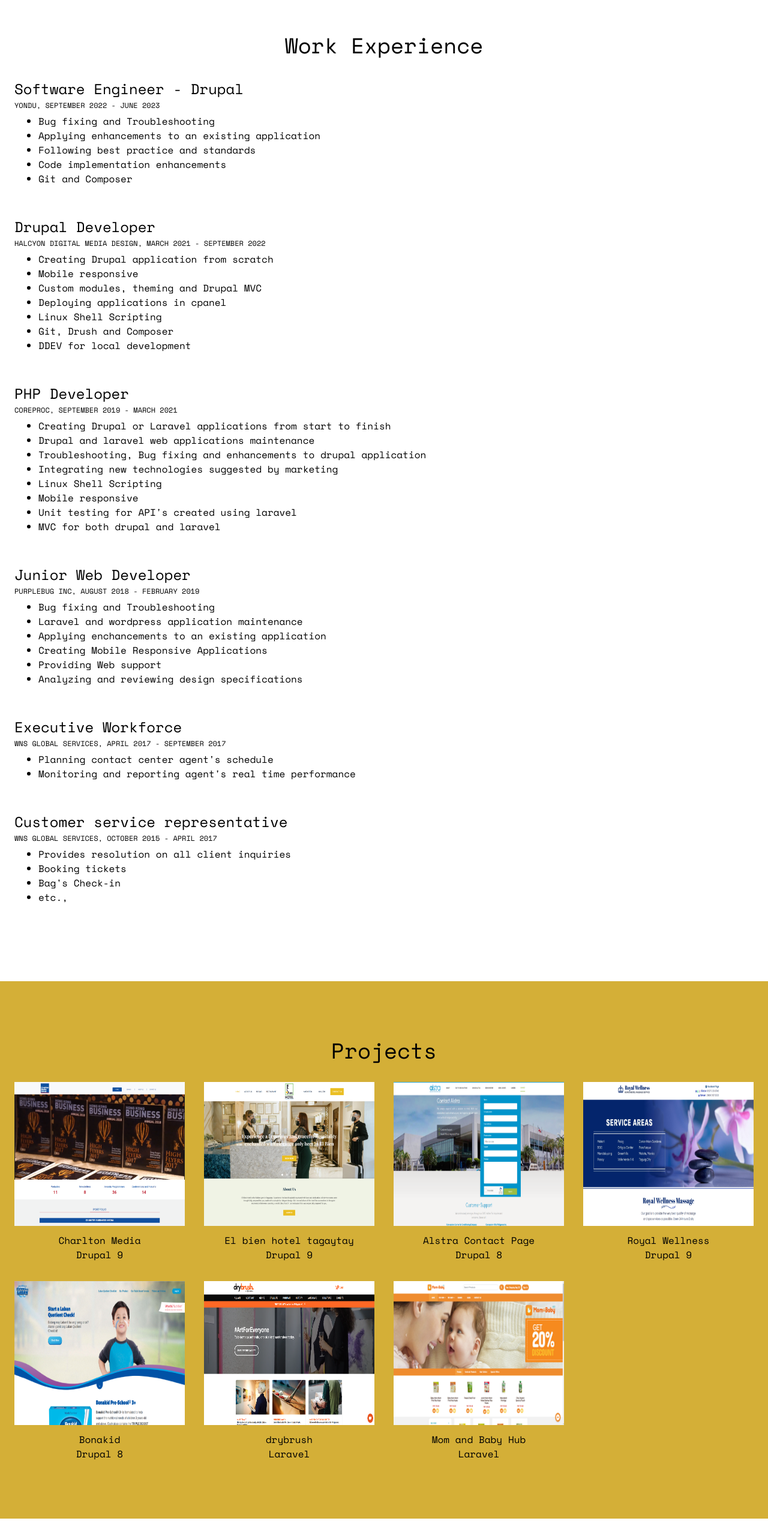
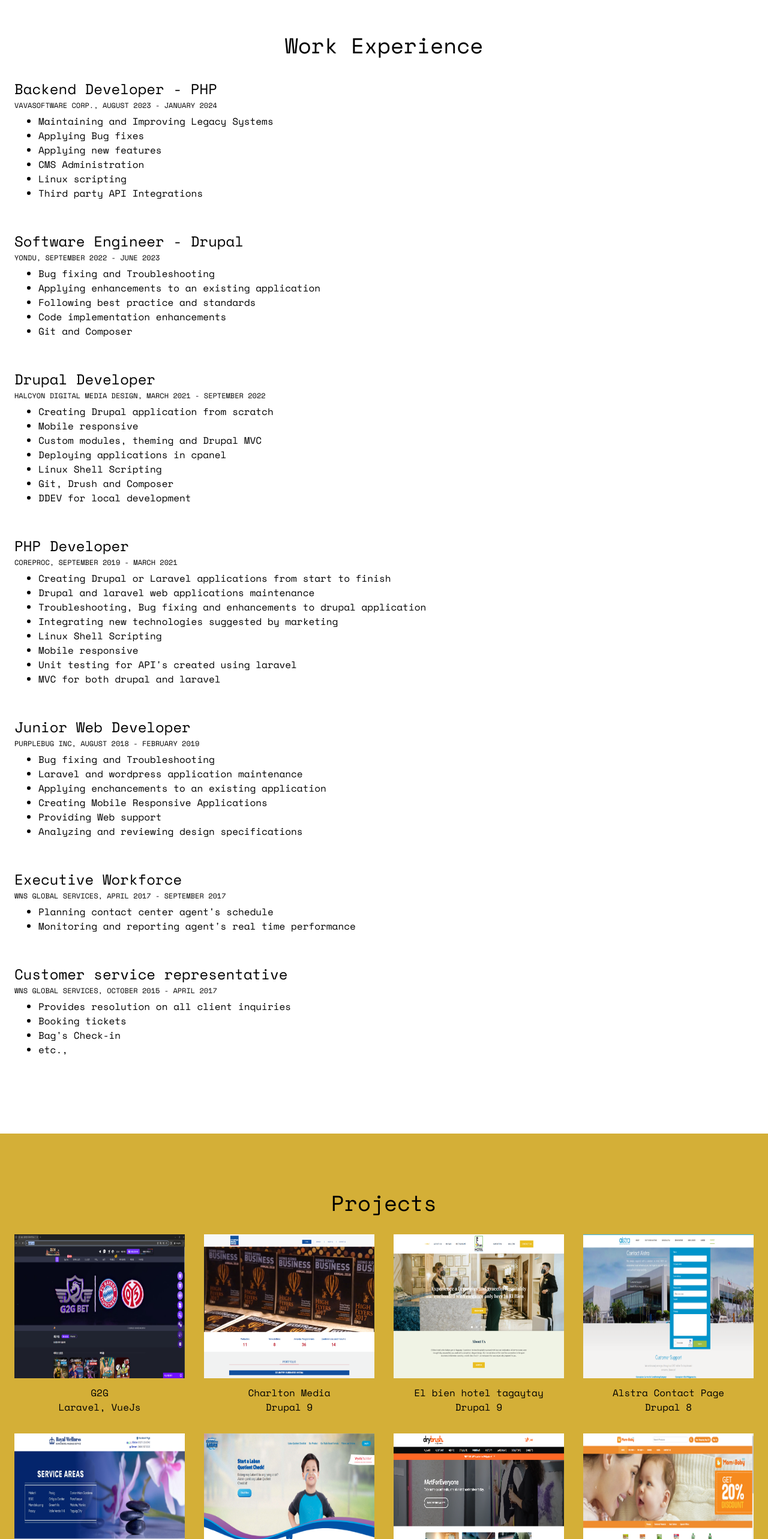
Before and after one commit to suria-raul/raulsuriajr, a Vue app: page / in a window 1280 px wide. Shown: the part 840-3406 px from the top of the page at 60% size. Built offline with nearby package versions, Linux system fonts and the light colour scheme.

Commit message:
Added vavasoftware corp in the list of companies and Added g2g in the list of projects

```diff
--- a/src/data.js
+++ b/src/data.js
@@ -9,6 +9,19 @@ const data = {
     workExperience: {
         title: 'Work Experience',
         experiences: {
+            vavasoftwarecorp: {
+                name: 'Vavasoftware Corp.',
+                position: 'Backend Developer - PHP',
+                duration: 'August 2023 - January 2024',
+                responsibilities: [
+                    'Maintaining and Improving Legacy Systems',
+                    'Applying Bug fixes',
+                    'Applying new features',
+                    'CMS Administration',
+                    'Linux scripting',
+                    'Third party API Integrations',
+                ]
+            },
             yondu: {
                 name: 'Yondu',
                 position: 'Software Engineer - Drupal',
@@ -88,6 +101,12 @@ const data = {
     projects: {
         title: 'Projects',
         projects: {
+            g2g: {
+                name: 'G2G',
+                technology: 'Laravel, VueJs',
+                image: 'images/g2g.png',
+                link: 'https://g2g01.com/'
+            },
             charlton_media: {
                 name: 'Charlton Media',
                 technology: 'Drupal 9',
@@ -160,7 +179,7 @@ const data = {
                 icon: 'images/icons/javaScript.png',
             },
             vue: {
-                name: 'Vue',
+                name: 'VueJs',
                 icon: 'images/icons/vue.png',
             },
             jquery: {
```
Also changed, not shown: images/g2g.png (added).
